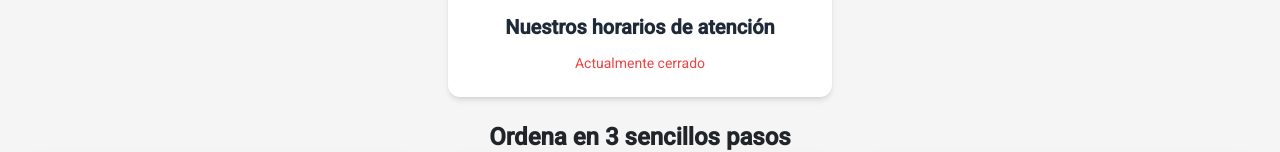
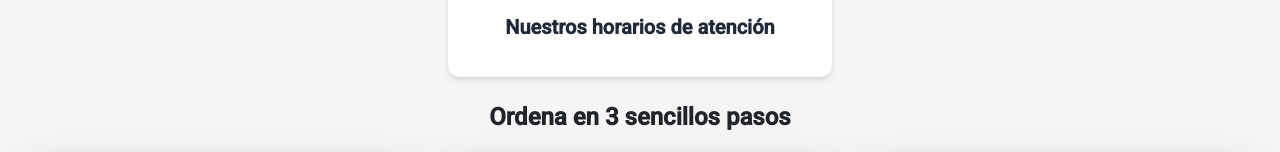
Before and after one commit to AntonioCoral/menuDigital, an Angular app in the folder e-commerce/: page / in a window 1280 px wide. Shown: the part 1081-1233 px from the top of the page. Built offline with nearby package versions, Linux system fonts and the light colour scheme; no server answers.

Commit message:
version estable en produc

```diff
--- a/e-commerce/src/app/componentes/login/login.component.html
+++ b/e-commerce/src/app/componentes/login/login.component.html
@@ -55,9 +55,6 @@
   <h2 class="text-xl font-semibold text-gray-800">Nuestros horarios de atención</h2>
   <p [ngClass]="isOpen ? 'text-green-600' : 'text-red-500'" class="text-lg font-bold">
     {{ openedTime }}
-  </p>
-  <p class="text-sm" [ngClass]="isOpen ? 'text-green-600' : 'text-red-500'">
-    {{ isOpen ? '¡Estamos laborando!' : 'Actualmente cerrado' }}
   </p>
 </div>
 
```
Also changed, not shown: 4 other files (tests, documents, lock files or other folders).
